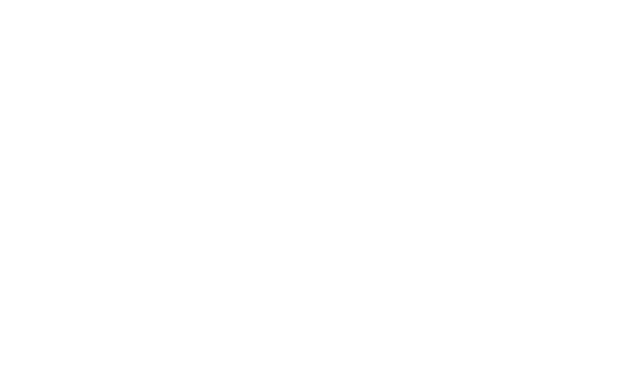
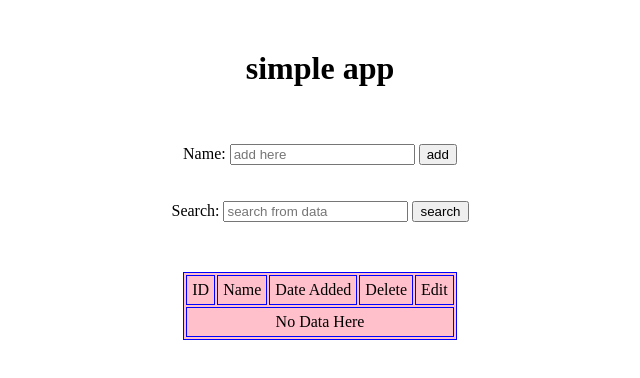
Before and after one commit to Evank1206/simple_app_todo, a plain HTML site: page client/index.html in a window 1280 px wide. Shown: the whole page, without its empty margins (320-960 px from the left). Drawn offline with Linux system fonts and the light colour scheme; no server answers.

Commit message:
creaded server folders & files, server.js: initialized npm packages and create CRUD routes and connected to client

```diff
--- a/client/app.js
+++ b/client/app.js
@@ -0,0 +1,16 @@
+document.addEventListener("DOMContentLoaded", function(){
+    fetch("http://localhost:5000/getAll").then(response => response.json()).then(data => console.log(data));
+
+    loadHtmlTable([]);
+});
+
+function loadHtmlTable (data){
+    console.log(data);
+
+const table  = document.querySelector("table tbody");
+
+    if (data.length === 0){
+        table.innerHTML = "<tr><td class='no-data' colspan='5'>No Data Here</td></tr>"
+
+    }
+}
--- a/client/css/style.css
+++ b/client/css/style.css
@@ -0,0 +1,22 @@
+main{
+    width:50%;
+    margin: 50px auto;
+    text-align: center;
+}
+/* table{
+    background-color: grey;
+    border: solid blue;
+    text-align: center;
+} */
+table{
+    margin: 50px auto;
+}
+table, th, td{
+    background-color:pink;
+    border: 1px solid blue;
+    /* border-collapse: collapse; */
+}
+
+th, td {
+    padding: 5px;
+}
--- a/client/index.html
+++ b/client/index.html
@@ -3,9 +3,35 @@
 <head>
     <meta charset="UTF-8">
     <meta name="viewport" content="width=device-width, initial-scale=1.0">
+    <link rel="stylesheet" href="./css/style.css"/>
     <title>simple App</title>
 </head>
 <body>
+    <main>
+        <h1>simple app</h1>
+        <br><br>
+        <label>Name:</label>
+        <input type="text" id="NameInput" placeholder="add here"/>
+        <button id="AddBtn">add</button>
+        <br><br><br>
+        <div>
+            <label>Search:</label>
+            <input type="search" id="SearchInput" placeholder="search from data"/>
+            <button id="SearchBtn">search</button>
+        </div>
 
+            <table>
+                <thead>
+                    <td>ID</td>
+                    <td>Name</td>
+                    <td>Date Added</td>
+                    <td>Delete</td>
+                    <td>Edit</td>
+                </thead>
+                <tbody></tbody>
+            </table>
+
+    </main>
+    <script src="./app.js"></script>
 </body>
 </html>
```
Also changed, not shown: server/package.json (added, +19 -0 lines), server/server.js (+40 -0 lines), 1 other file.
